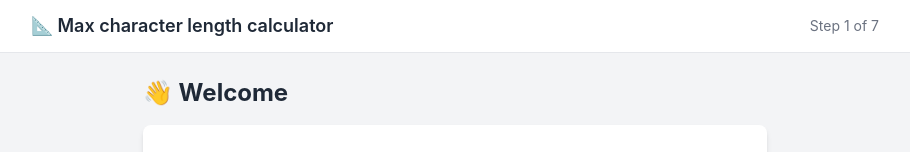
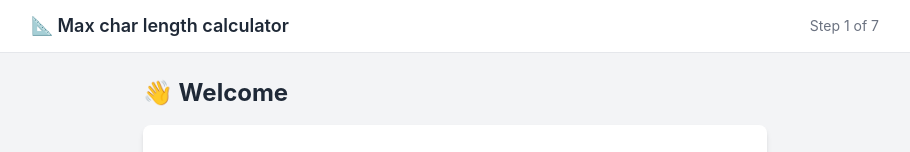
Before and after one commit to steroman/max-char-length-calculator, a Vue app: page / in a window 1280 px wide. Shown: the top 152 px of the page, without its empty margins (185-1095 px from the left). Built offline with nearby package versions, Linux system fonts and the light colour scheme; no server answers; the database is empty.

Commit message:
shorter title

```diff
--- a/src/components/ui/Header.vue
+++ b/src/components/ui/Header.vue
@@ -19,7 +19,7 @@ const handleTitleClick = () => {
         >
           <span class="inline-flex items-center gap-1 break-words">
             <span>📐</span>
-            <span>Max character length calculator</span>
+            <span>Max char length calculator</span>
           </span>
         </button>
         <div class="text-sm text-gray-500 whitespace-nowrap">
```
